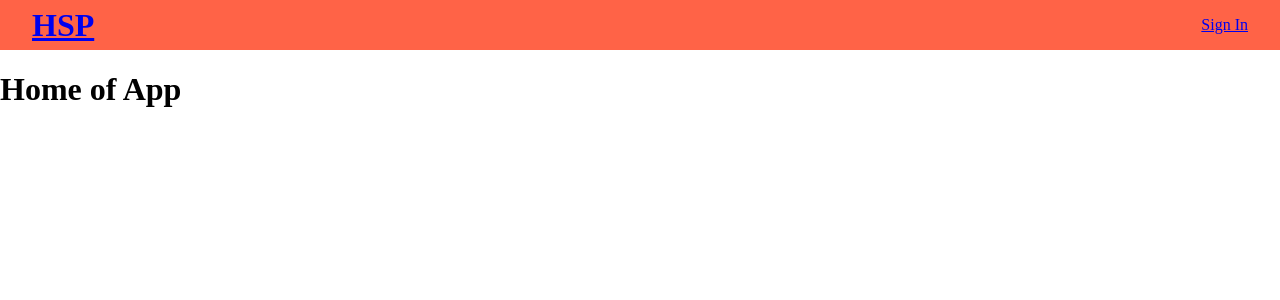
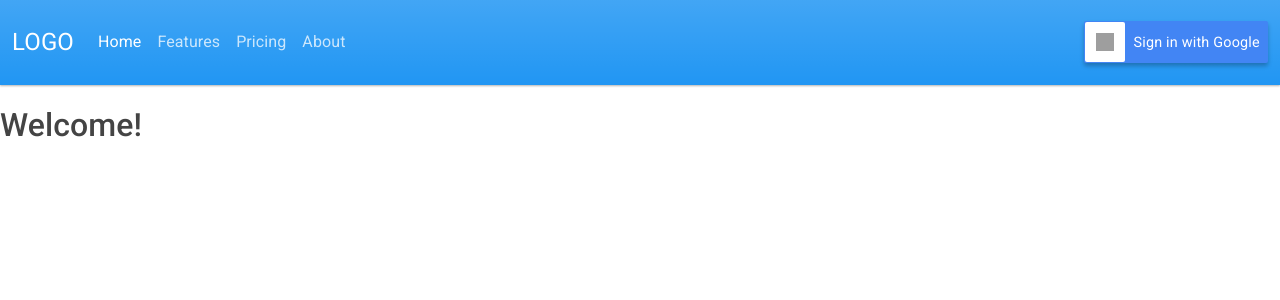
Before and after one commit to eder13/HSP, a React app: page / in a window 1280 px wide. Shown: the top 300 px of the page. Built offline with nearby package versions, Linux system fonts and the light colour scheme; no server answers; grey boxes are pictures that could not be loaded; some icons are missing; the HTML template or start-up script is replaced by a standard one.

Commit message:
Implemented styling template

```diff
--- a/package.json
+++ b/package.json
@@ -17,9 +17,13 @@
   "license": "MIT",
   "homepage": "https://ranftl.dev/",
   "dependencies": {
+    "@popperjs/core": "^2.9.2",
     "@reduxjs/toolkit": "^1.5.1",
     "axios": "^0.21.1",
+    "bootstrap": "^5.0.2",
+    "bootswatch": "^5.0.2",
     "dotenv": "^9.0.2",
+    "icono": "^1.3.2",
     "js-cookie": "^2.2.1",
     "moment": "^2.29.1",
     "normalize.css": "^8.0.1",
--- a/src/main/frontend/App.js
+++ b/src/main/frontend/App.js
@@ -5,6 +5,9 @@ import userData from "./reducers/authReducer";
 import { actionSetUser } from './actions/authActions';
 import { Provider } from "react-redux";
 import PropTypes from 'prop-types';
+import 'bootswatch/dist/materia/bootstrap.min.css';
+import 'bootstrap/dist/js/bootstrap.min.js';
+import 'icono/dist/icono.min.css';
 
 const store = configureStore({
     reducer: combineReducers({ user: userData }),
--- a/src/main/frontend/components/sites/Home.jsx
+++ b/src/main/frontend/components/sites/Home.jsx
@@ -1,16 +1,30 @@
 import React from 'react';
 import { Link } from 'react-router-dom';
 import { useSelector } from 'react-redux';
-import { selectLoggedIn } from '../../selectors/authSelector';
+import { selectLoggedIn, selectUser } from '../../selectors/authSelector';
 
 const Home = () => {
     const isLoggedIn = useSelector(selectLoggedIn);
+    const username = useSelector(selectUser);
+
+    const renderDashboard = () => {
+        return (
+            <>
+                <h1>Dashboard</h1>
+                <h3>Hallo {username.split('@')[0]} 👋 </h3>
+                <Link to="/dash">Upload new Files here</Link>
+            </>
+        );
+    }
+
+    const renderHomepage = () => {
+        return (
+            <h1>Welcome!</h1>
+        );
+    }
 
     return (
-        <>
-            <h1>Home of App</h1>
-            {isLoggedIn && <Link to="/dash">Proceed to site</Link>}
-        </>
+        isLoggedIn ? renderDashboard() : renderHomepage()
     );
 };
 
--- a/src/main/frontend/components/ui/Navbar.jsx
+++ b/src/main/frontend/components/ui/Navbar.jsx
@@ -1,34 +1,62 @@
 import React from 'react';
 import { useSelector } from 'react-redux';
-import { selectLoggedIn, selectUser } from '../../selectors/authSelector';
+import { selectLoggedIn } from '../../selectors/authSelector';
 import { Link } from 'react-router-dom';
 import { axios } from '../util/axiosConfig';
 import styles from './Navbar.module.css';
 
 const Navbar = () => {
     const isLoggedIn = useSelector(selectLoggedIn);
-    const username = useSelector(selectUser);
 
     const onLogout = async () => {
         await axios.post('/logout');
         window.location.href = process.env.DOMAIN_URL;
     };
 
+    // TODO: split this Navbar into smaller components
     return (
-        <nav className={styles.navbar}>
-            <div className={styles.navbarLeft}>
-                <Link to="/">
-                    <h1>HSP</h1>
-                </Link>
-            </div>
-            <div className={styles.navbarRight}>
-                <div className={styles.navbarUser}>{username}</div>
-                <div>
-                    {isLoggedIn ? (
-                        <button onClick={onLogout}>logout</button>
-                    ) : (
-                        <a href="/oauth2/authorization/google">Sign In</a>
-                    )}
+        <nav className="navbar navbar-expand-lg navbar-dark bg-primary">
+            <div className="container-fluid">
+                <Link className="navbar-brand" to="/">LOGO</Link>
+                <button className="navbar-toggler" type="button" data-bs-toggle="collapse" data-bs-target="#navbarColor01" aria-controls="navbarColor01" aria-expanded="false" aria-label="Toggle navigation">
+                    <span className="navbar-toggler-icon"></span>
+                </button>
+                <div className="collapse navbar-collapse" id="navbarColor01">
+                    <ul className="navbar-nav me-auto">
+                        <li className="nav-item">
+                            <Link className={`nav-link active ${styles.navLink}`} to="/">Home
+                                <span className="visually-hidden">(current)</span>
+                            </Link>
+                        </li>
+                        <li className="nav-item">
+                            <a className={`nav-link ${styles.navLink}`} href="#">Features</a>
+                        </li>
+                        <li className="nav-item">
+                            <a className={`nav-link ${styles.navLink}`} href="#">Pricing</a>
+                        </li>
+                        <li className="nav-item">
+                            <a className={`nav-link ${styles.navLink}`} href="#">About</a>
+                        </li>
+                    </ul>
+                    <div className={`d-flex ${styles.placeCenter}`}>
+                        {
+                            isLoggedIn ? (
+                                <>
+                                    <button className="btn btn-light btn-sm my-2 px-4 my-sm-0" type="submit" onClick={onLogout}><i style={{marginRight: '10px', height: '30px', }} className="icono-signOut"></i>Abmelden</button>
+                                </>
+                                ) : (
+                                <a className={styles.loginContainer} href="/oauth2/authorization/google">
+                                    <div className={styles.loginGoogleIconWrapper}>
+                                        {/* TODO: Download the Google Logo locally */}
+                                        <img className={styles.loginGoogleIcon} src="https://upload.wikimedia.org/wikipedia/commons/5/53/Google_%22G%22_Logo.svg" alt="Google Logo" />
+                                    </div>
+                                    <div className={styles.loginTextWrapper}>
+                                        <p className={styles.loginText}>Sign in with Google</p>
+                                    </div>
+                                </a>
+                            )
+                        }
+                    </div>
                 </div>
             </div>
         </nav>
--- a/src/main/frontend/components/ui/Navbar.module.css
+++ b/src/main/frontend/components/ui/Navbar.module.css
@@ -1,23 +1,74 @@
-.navbar {
-    width: 100vw;
-    height: 50px;
-    color: white;
-    background-color: tomato;
-    display: flex;
-    align-items: center;
-    justify-content: space-between;
+
+* {
+    box-sizing: border-box;
 }
 
-.navbarLeft {
-    padding-left: 2rem;
+/* Own Styling */
+.loginContainer {
+    border: none;
+    width: 184px;
+    height: 42px;
+    background-color: #4285f4;
+    border-radius: 2px;
+    box-shadow: 0 3px 4px 0 rgba(0,0,0,.25);
+    padding: 0;
+    margin: 0;
+    cursor: pointer;
+    display: flex;
+    align-items: flex-start;
+    text-decoration: none;
 }
 
-.navbarRight {
-    padding-right: 2rem;
-    display: flex;
-    align-items: center;
+.loginContainer:hover {
+    box-shadow: 0 0 6px #4285f4;
 }
 
-.navbarUser {
-    margin-right: 1rem;
+.loginContainer:active {
+    background: #1669F2;
 }
+
+.loginGoogleIconWrapper {
+    width: 52px;
+    height: 40px;
+    border-radius: 2px;
+    background-color: white;
+    margin-left: 1px;
+    margin-top: 1px;
+
+}
+
+.loginGoogleIcon {
+    margin-top: 11px;
+    margin-left: 11px;
+    width: 18px;
+    height: 18px;
+}
+
+.loginTextWrapper {
+    display: flex;
+    flex-flow: column nowrap;
+    justify-content: center;
+    align-items: center;
+    height: 100%;
+    width: 100%;
+    margin: 0;
+
+}
+
+.loginText {
+    color: white;
+    font-size: 0.9rem;
+    letter-spacing: 0.2px;
+    font-weight: 400;
+    margin-bottom: 0;
+}
+
+/* Bootstrap Overwrite */
+@media only screen and (max-width: 992px) {
+    .navLink {
+        text-align: center;
+    }
+    .placeCenter {
+        justify-content: center;
+    }
+}
```
Also changed, not shown: 2 other files (tests, documents, lock files or other folders).
